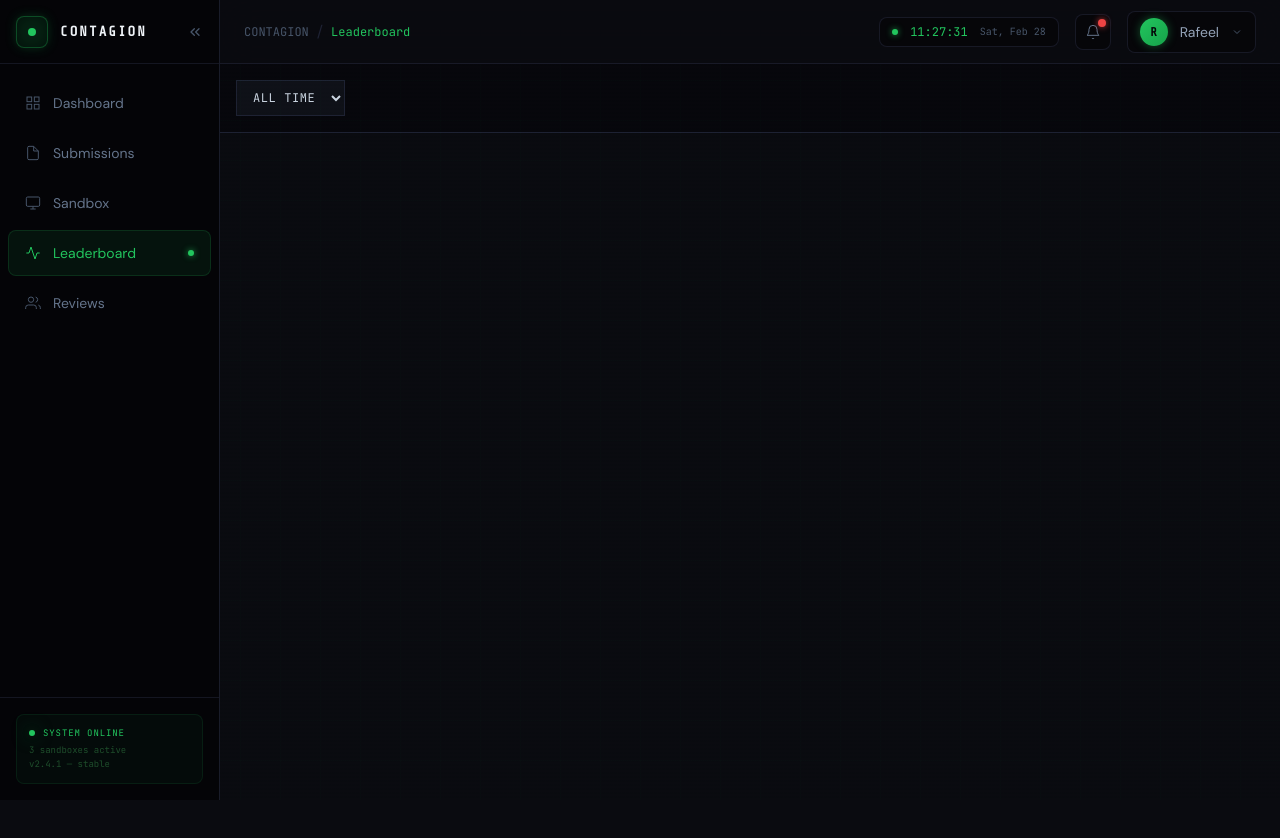
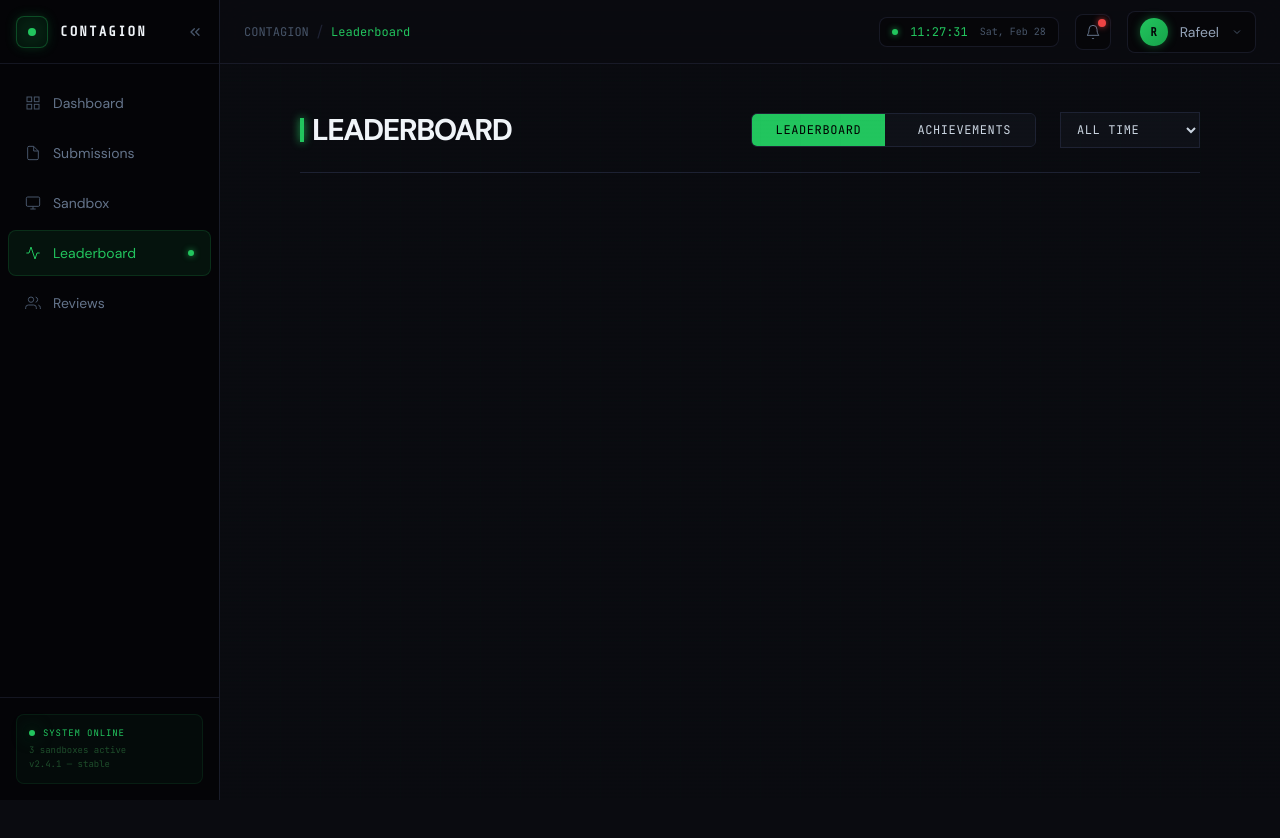
Before and after one commit to crymsor/Contagion, a React (Vite) app in the folder frontend/: page /leaderboard in a window 1280 px wide. Shown: the top 838 px of the page. Before the commit the page ends 800 px from the top, so only its background shows below. Built offline with nearby package versions, Linux system fonts and the light colour scheme.

Commit message:
Leaderboard page top part complete

```diff
--- a/frontend/src/AppLayout/Leaderboard/Components/FilterBar.jsx
+++ b/frontend/src/AppLayout/Leaderboard/Components/FilterBar.jsx
@@ -1,42 +1,51 @@
+import { useState } from "react";
 import Dropdown from "../../SubmissionsPage/Components/Dropdown";
-import { useState } from "react";
 
 function FilterBar() {
-  const handleChange = (e) => {
-    const { name, value } = e.target;
-    onFilterChange(name, value);
-  };
-
   const [filters, setFilters] = useState({
-    query: "",
-    status: "all",
-    family: "all",
+    view: "leaderboard",
     duration: "all",
   });
 
   const handleFilterChange = (name, value) => {
     setFilters((prev) => ({ ...prev, [name]: value }));
   };
-  const selectBaseStyles = "bg-obsidian border border-phantom text-slate-300 py-2 px-3 focus:outline-none focus:border-toxic cursor-pointer font-mono text-xs uppercase tracking-wider";
+
   return (
-    <>
+    <div className="flex items-center gap-6">
+      {/* View Switch Buttons */}
+      <div className="flex gap-2 bg-obsidian rounded-md overflow-hidden border border-phantom">
+        {["leaderboard", "achievements"].map((option) => (
+          <button
+            key={option}
+            onClick={() => handleFilterChange("view", option)}
+            className={`px-6 py-2 text-xs font-mono uppercase tracking-wider transition-colors duration-200 ${filters.view === option
+              ? "bg-toxic text-black"
+              : "bg-obsidian text-slate-300 hover:bg-toxic/20"
+              }`}
+          >
+            {option === "leaderboard" ? "Leaderboard" : "Achievements"}
+          </button>
+        ))}
+      </div>
 
-      <div className="flex flex-wrap items-center gap-3 p-4 bg-void/50 border-b border-phantom">
-        {/*Filter Dropdown*/}
+      {/* Dropdown Container (reserve space) */}
+      <div
+        style={{ minWidth: "140px" }}
+        className={`${filters.view === "leaderboard" ? "" : "invisible"}`}
+      >
         <Dropdown
           name="duration"
           value={filters.duration}
-          onChange={handleChange}
+          onChange={(e) => handleFilterChange("duration", e.target.value)}
           options={[
             { value: "all", label: "All Time" },
             { value: "month", label: "Monthly" },
             { value: "week", label: "Weekly" },
           ]}
-        />
-      </div>
-
-    </>
-  )
+        />      </div>
+    </div>
+  );
 }
 
 export default FilterBar;
--- a/frontend/src/AppLayout/Leaderboard/Leaderboard.jsx
+++ b/frontend/src/AppLayout/Leaderboard/Leaderboard.jsx
@@ -16,8 +16,24 @@ function Leaderboard() {
 
       <div style={{ marginLeft: contentMargin }} className="transition-all duration-300">
         <TopBar pageName={"Leaderboard"} />
-        <FilterBar />
 
+        <div className="min-h-screen bg-abyss text-slate-100 px-6 py-12 md:px-12 lg:px-20">
+          <div className="flex flex-row justify-between items-center mb-10 pb-6 border-b border-phantom">
+            {/* Left: Heading */}
+            <div className="flex items-center gap-2">
+              <div className="w-1 h-6 bg-toxic shadow-[0_0_8px_#22C55E]"></div>
+              <h3 className="text-3xl font-black text-slate-100 tracking-tighter uppercase">
+                Leaderboard
+              </h3>
+            </div>
+
+            {/* Right: FilterBar */}
+            <div className="ml-6"> {/* adds horizontal breathing space */}
+              <FilterBar />
+            </div>
+          </div>
+
+        </div>
       </div>
 
     </>
```
